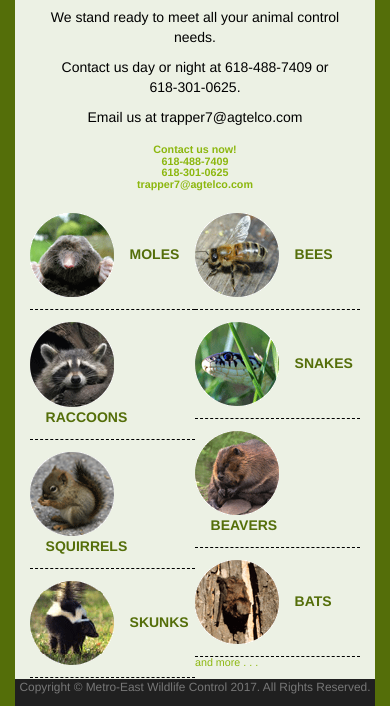
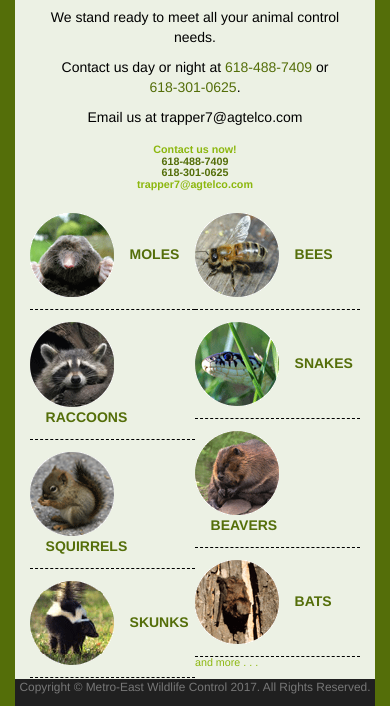
Before and after one commit to zreynolds91/MetroEastWildlife, a plain HTML site: page contact/contact.html in a window 390 px wide. Shown: the part 213-919 px from the top of the page. Drawn offline with nearby package versions, Linux system fonts and the light colour scheme.

Commit message:
Updated phone numbers to be actual links
All phone numbers have bene updated to be actual clickable telephone
links.

```diff
--- a/contact/contact.html
+++ b/contact/contact.html
@@ -32,7 +32,7 @@
                     <div id="main_text" class="text-center">
                         <h2>Contact Us Now!</h2>
                         <p>We stand ready to meet all your animal control needs.</p>
-                        <p>Contact us day or night at 618-488-7409 or 618-301-0625.</p>
+                        <p>Contact us day or night at <a href="tel:618-488-7409">618-488-7409</a> or <a href="tel:618-301-0625">618-301-0625</a>.</p>
                         <p>Email us at trapper7@agtelco.com</p>
                     </div>
                 </div>
@@ -40,7 +40,7 @@
                     <ul>
                         <li>
                             <h2 align="center">
-                                <span class="style4"><strong>Contact us now!<br />618-488-7409<br />618-301-0625</strong></span>
+                                <span class="style4"><strong>Contact us now!<br /><a href="tel:618-488-7409">618-488-7409</a><br /><a href="tel:618-301-0625">618-301-0625</a></strong></span>
                                 <strong><br /><span class="style8">trapper7@agtelco.com</span></strong>
                             </h2>
                         </li>
```
Also changed, not shown: about/about.html (+1 -1 lines), index.html (+1 -1 lines), services/services.html (+1 -1 lines).
